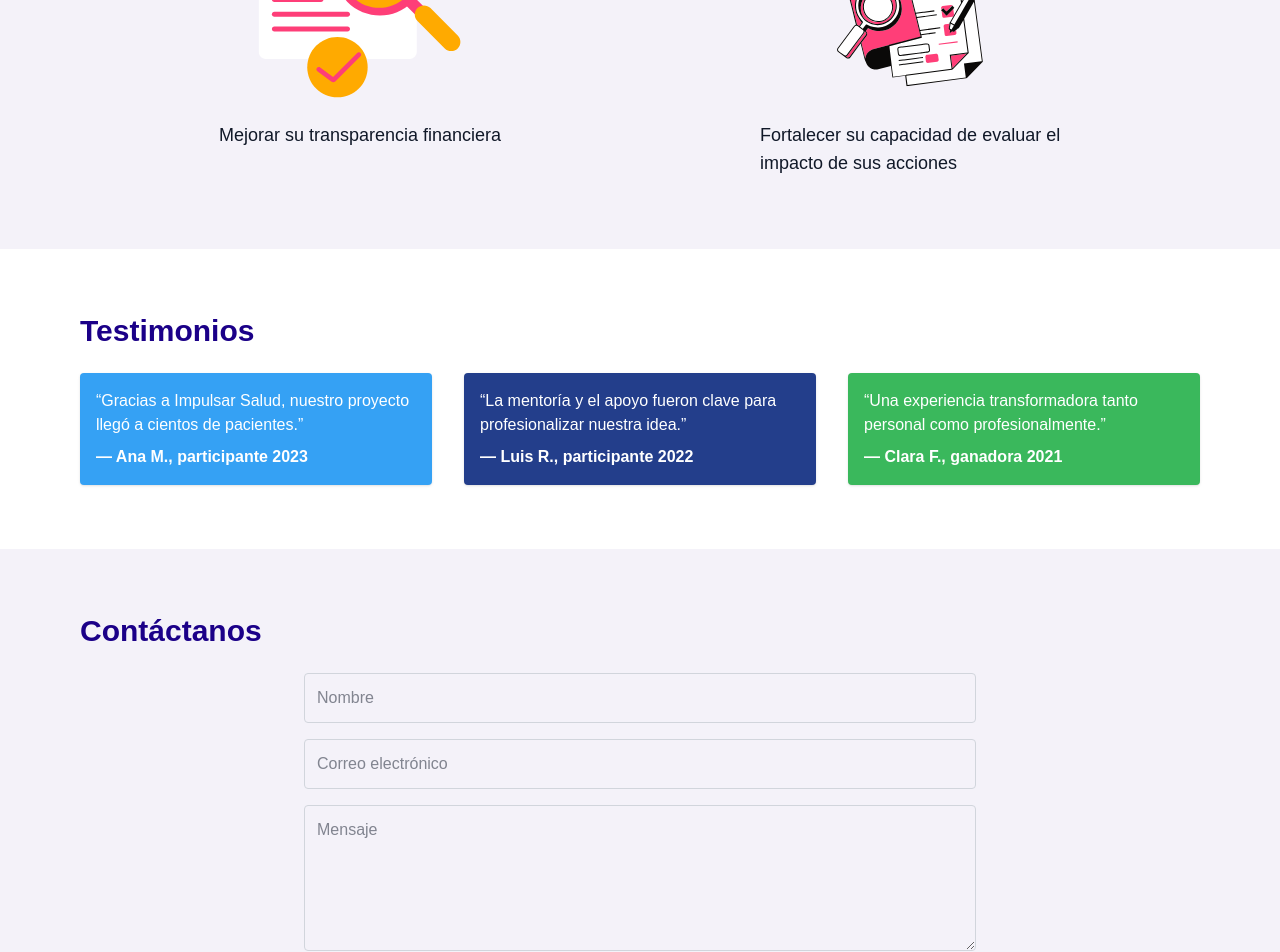
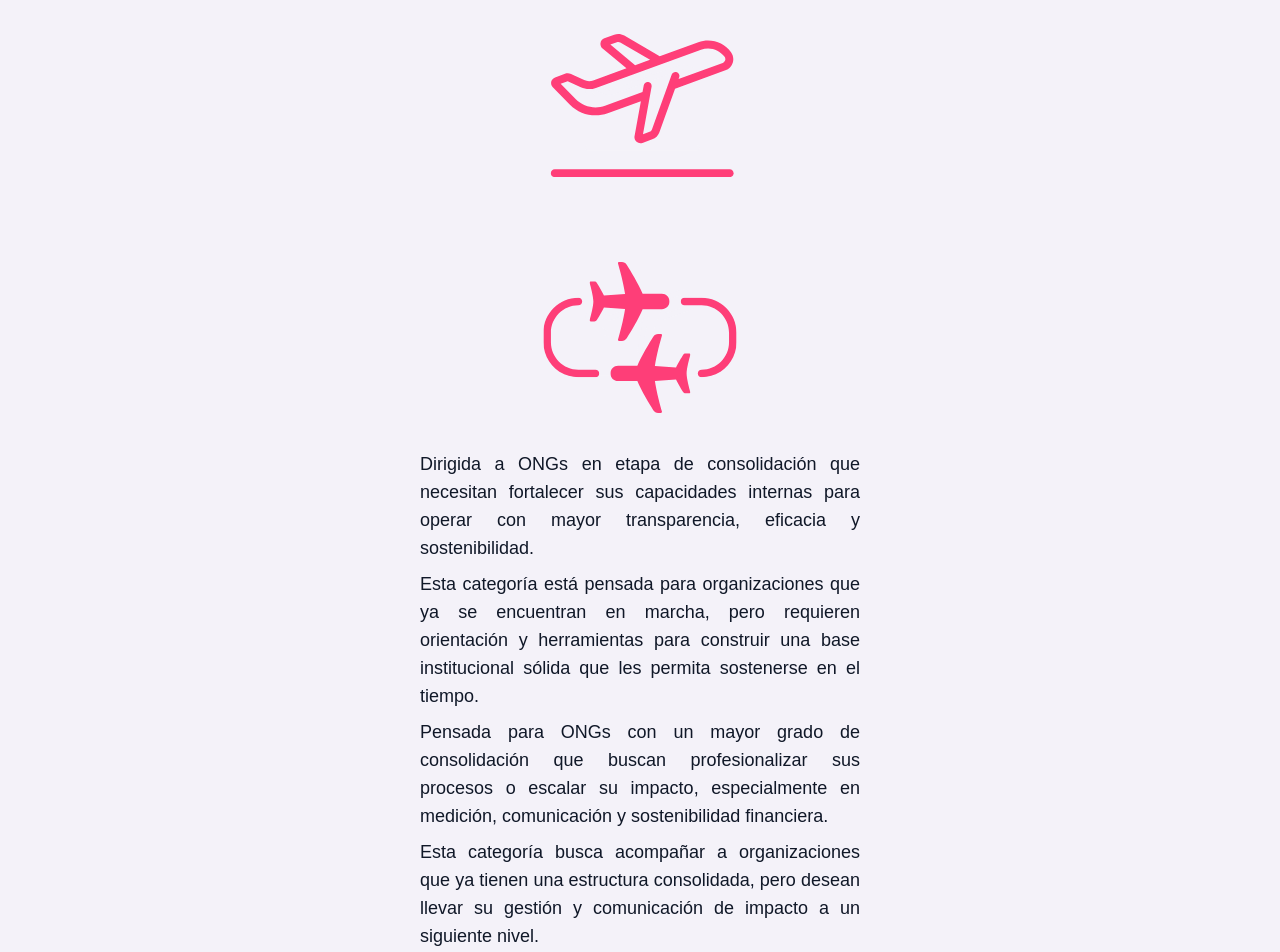
Before and after one commit to JoaoBasauri/Despegamos-con-impacto-landing-page, a Next.js app: page / in a window 1280 px wide. Shown: the part 1660-2612 px from the top of the page. Built offline with nearby package versions, Linux system fonts and the light colour scheme.

Commit message:
Categorias

```diff
--- a/src/app/page.js
+++ b/src/app/page.js
@@ -95,7 +95,7 @@ export default function Home() {
             para:
           </p>
 
-          <div className="grid md:grid-cols-3 md:grid-rows-[200_100] justify-center justify-items-center items-start text-wrap">
+          <div className="grid md:grid-cols-3 md:grid-rows-[200_100] justify-center justify-items-center items-start ">
             <Image
               src={"/despegamos-con-impacto/TF-icon.svg"}
               width={400}
@@ -133,23 +133,45 @@ export default function Home() {
       < section id="categoria" className="py-16 px-6 md:px-20 bg-[#F4F2F9]" >
         <h2 className="text-3xl font-bold mb-6 text-[#1B0088] ml-0 md:ml-110">Conoce nuestras Categorias</h2>
 
-        <div className="grid md:grid-cols-2 md:grid-rows-[200_100] justify-center justify-items-center items-start text-wrap">
+        <div className="grid md:grid-cols-[500_500] md:grid-rows-[50_250_275] justify-center justify-items-center items-start">
+          <h3 className="text-xl font-semibold mb-6 text-[#1B0088] ">Categoria 1: Despegue inicial</h3>
+          <h3 className="text-xl font-semibold mb-6 text-[#1B0088] row-start-4 md:row-auto">Categoria 2: Vuelo en curso</h3>
           <Image
-              src={"/despegamos-con-impacto/TF-icon.svg"}
+            src={"/despegamos-con-impacto/despegue.svg"}
             width={400}
             height={400}
             alt="Transparencia Financiera"
             className="mb-6 md:mb-0"
           />
           <Image
-              src={"/despegamos-con-impacto/EC-icon.svg"}
+            src={"/despegamos-con-impacto/vuelo.svg"}
             width={400}
             height={400}
             alt="Transparencia Financiera"
-              className="mb-6 md:mb-0 row-start-3 md:row-auto"
+            className="mb-6 md:mb-0 row-start-5 md:row-auto"
           />
-            <p className="text-lg text-gray-900 max-w-xs text-wrap mb-2 col-auto">Mejorar su transparencia financiera</p>
-            <p className="text-lg text-gray-900 max-w-xs text-wrap mb-2 col-auto">Fortalecer su capacidad de evaluar el impacto de sus acciones</p>
+          <div className="text-justify">
+            <p className="text-lg text-gray-900 max-w-110 mb-2 ">
+              Dirigida a ONGs en etapa de consolidación que necesitan fortalecer sus capacidades
+              internas para operar con mayor transparencia, eficacia y sostenibilidad.
+            </p>
+            <p className="text-lg text-gray-900 max-w-110 mb-2">
+              Esta categoría está pensada para organizaciones que ya se encuentran en marcha, pero
+              requieren orientación y herramientas para construir una base institucional sólida que les
+              permita sostenerse en el tiempo.
+            </p>
+          </div>
+          <div className="text-justify  ">
+            <p className="text-lg text-gray-900 max-w-110 mb-2 ">
+              Pensada para ONGs con un mayor grado de consolidación que buscan profesionalizar sus
+              procesos o escalar su impacto, especialmente en medición, comunicación y sostenibilidad
+              financiera.
+            </p>
+            <p className="text-lg text-gray-900 max-w-110 mb-2 ">
+              Esta categoría busca acompañar a organizaciones que ya tienen una estructura
+              consolidada, pero desean llevar su gestión y comunicación de impacto a un siguiente nivel.
+            </p>
+          </div>
         </div>
 
 
```
Also changed, not shown: public/despegue.svg (added), public/vuelo.svg (added). Lines whose indentation alone changed are shown as unchanged.
